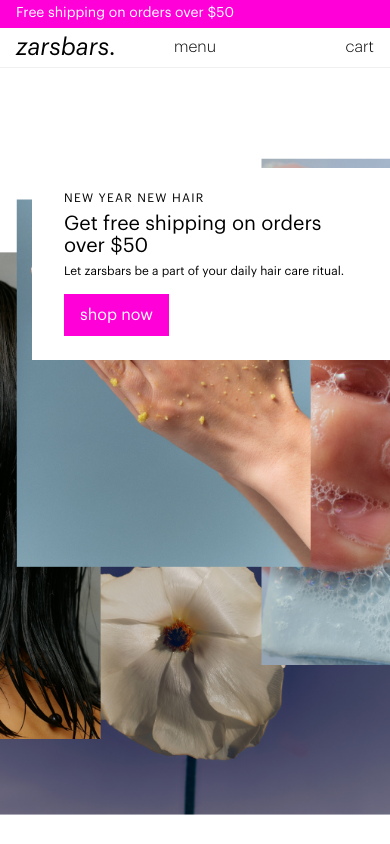
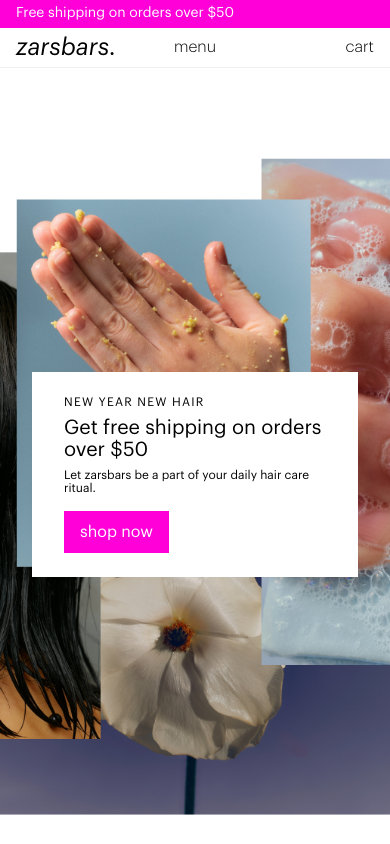
Before and after one commit to Ahdamwakil/zarsbars, a React (Vite) app: page / in a window 390 px wide. Shown: the top 844 px of the page. Built offline with nearby package versions, Linux system fonts and the light colour scheme; no server answers.

Commit message:
more mobile changed style.

```diff
--- a/src/App.css
+++ b/src/App.css
@@ -143,15 +143,6 @@
     padding-top: calc(2.5rem + 4rem);
   }
 
-  .hero-textbox {
-    position: relative;
-    top: auto;
-    left: auto;
-    transform: none;
-    width: calc(100% - 2rem);
-    max-width: 400px;
-    margin: 0 auto;
-  }
 }
 
 .navbar-cart {
@@ -640,4 +631,22 @@
   .cart-drawer {
     max-width: 100%;
   }
+
+  .hero {
+    align-items: center;
+    justify-content: center;
+    padding: 2rem 1rem;
+    padding-top: calc(2.5rem + 4rem);
+    background-position: center 20% !important;
+  }
+
+  .hero-textbox {
+    position: relative !important;
+    top: auto !important;
+    left: auto !important;
+    transform: none !important;
+    width: calc(100% - 2rem) !important;
+    max-width: 400px !important;
+    margin: 2rem auto 0 !important;
+  }
 }
```
